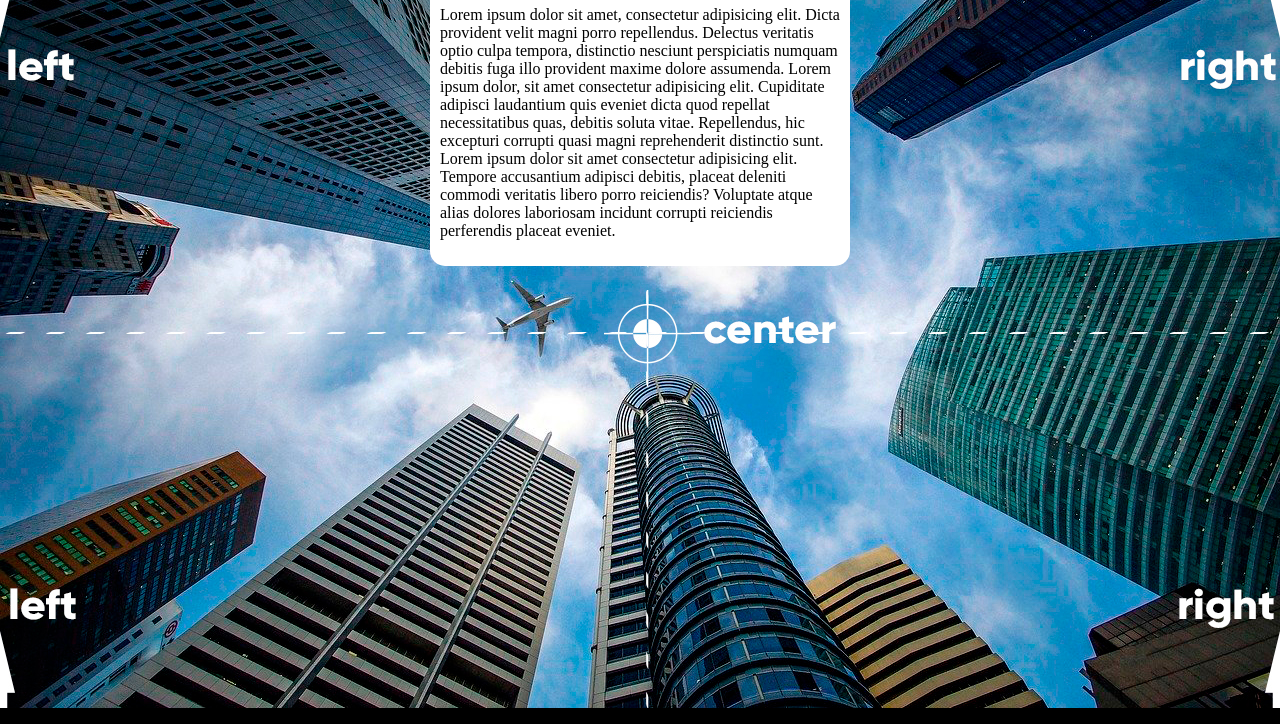
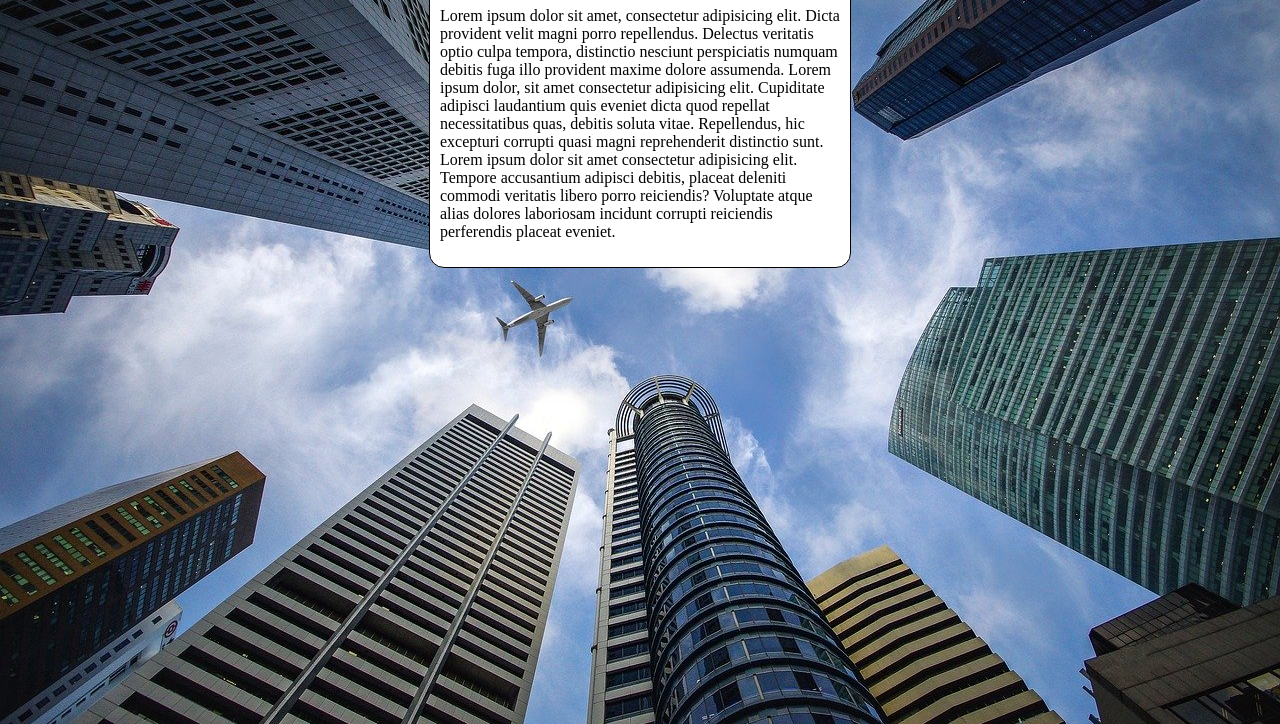
Before and after one commit to anaclaralorena/html-css, a plain HTML site: page exercicios/ex022/fundo007.html in a window 1280 px wide. Shown: the part 92-816 px from the top of the page. Drawn offline with Linux system fonts and the light colour scheme.

Commit message:
update ex0022

```diff
--- a/exercicios/ex022/fundo007.html
+++ b/exercicios/ex022/fundo007.html
@@ -1,36 +1,49 @@
 <!DOCTYPE html>
 <html lang="pt-br">
+
 <head>
     <meta charset="UTF-8">
     <meta name="viewport" content="width=device-width, initial-scale=1.0">
     <title>testando fundos</title>
     <style>
-body{
-    background-image: url(imagens/wallpaper003.jpg);
+        body {
+            height: 100vh;
+            background-image: url(imagens/wallpaper002.jpg);
             background-color: black;
             background-repeat: no-repeat;
             background-position: top;
+            background-size: cover;
         }
-main{
 
 
+        main {
+
             padding: 10px;
+            border: 1px solid black;
             border-radius: 15px;
             margin: auto;
-    width:  400px;
+            width: 400px;
             background-color: white;
 
         }
     </style>
 </head>
+
 <body>
     <main>
         <h1>Teste de fundos</h1>
-        <p>Lorem ipsum dolor sit amet, consectetur adipisicing elit. Dicta provident velit magni porro repellendus. Delectus veritatis optio culpa tempora, distinctio nesciunt perspiciatis numquam debitis fuga illo provident maxime dolore assumenda.
-            Lorem ipsum dolor, sit amet consectetur adipisicing elit. Cupiditate adipisci laudantium quis eveniet dicta quod repellat necessitatibus quas, debitis soluta vitae. Repellendus, hic excepturi corrupti quasi magni reprehenderit distinctio sunt.
-            Lorem ipsum dolor sit amet consectetur adipisicing elit. Tempore accusantium adipisci debitis, placeat deleniti commodi veritatis libero porro reiciendis? Voluptate atque alias dolores laboriosam incidunt corrupti reiciendis perferendis placeat eveniet.
+        <p>Lorem ipsum dolor sit amet, consectetur adipisicing elit. Dicta provident velit magni porro repellendus.
+            Delectus veritatis optio culpa tempora, distinctio nesciunt perspiciatis numquam debitis fuga illo provident
+            maxime dolore assumenda.
+            Lorem ipsum dolor, sit amet consectetur adipisicing elit. Cupiditate adipisci laudantium quis eveniet dicta
+            quod repellat necessitatibus quas, debitis soluta vitae. Repellendus, hic excepturi corrupti quasi magni
+            reprehenderit distinctio sunt.
+            Lorem ipsum dolor sit amet consectetur adipisicing elit. Tempore accusantium adipisci debitis, placeat
+            deleniti commodi veritatis libero porro reiciendis? Voluptate atque alias dolores laboriosam incidunt
+            corrupti reiciendis perferendis placeat eveniet.
         </p>
     </main>
 
 </body>
+
 </html>
```
Lines whose indentation alone changed are shown as unchanged.
